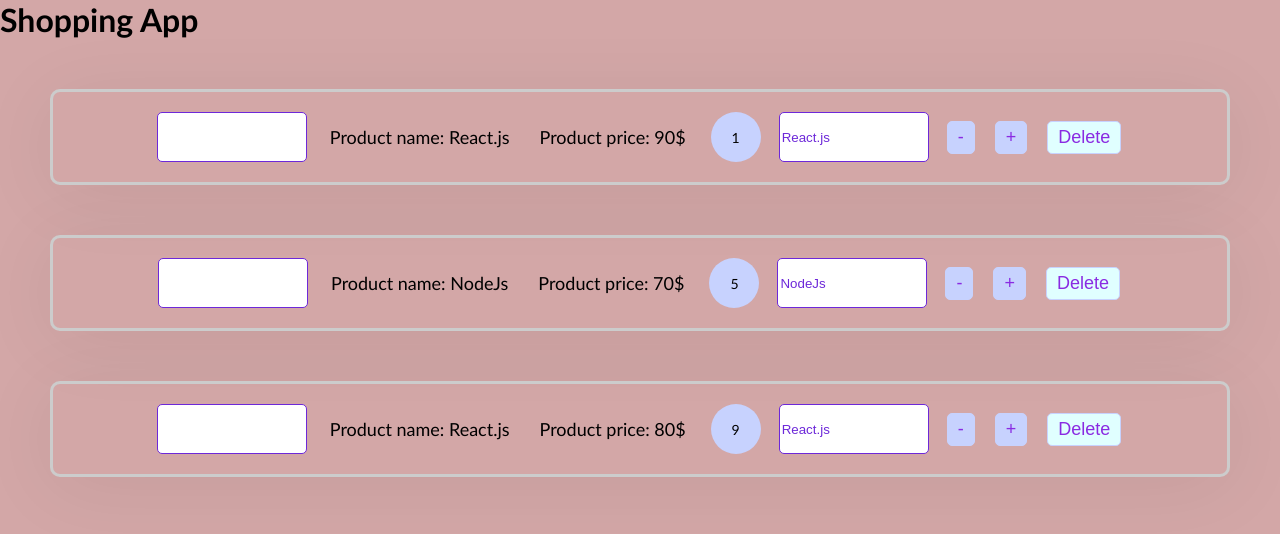
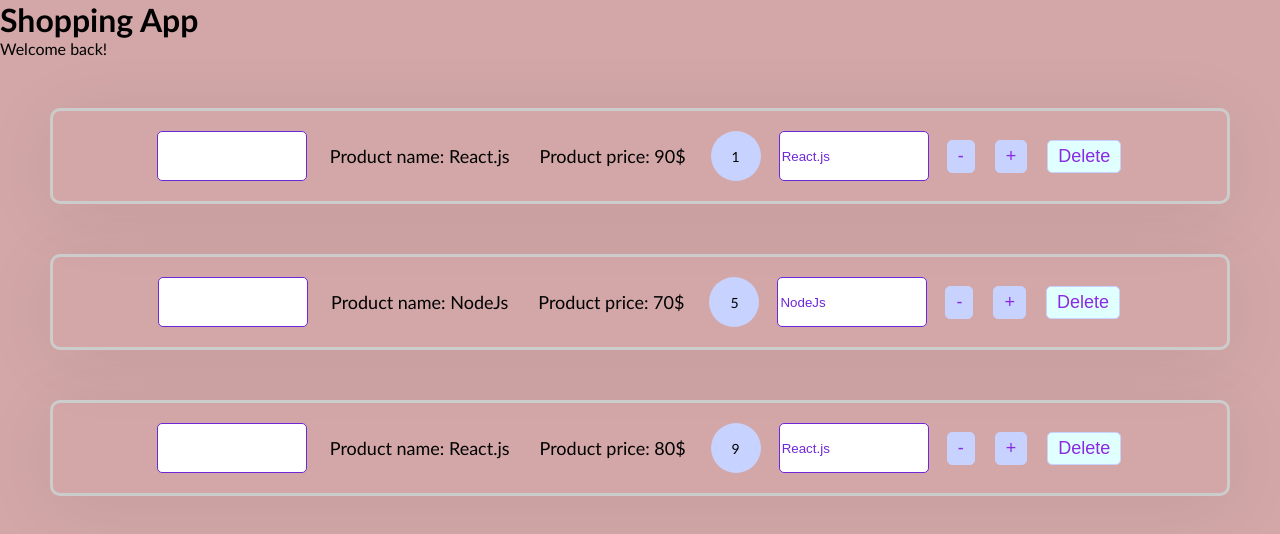
Before and after one commit to Mehrnaz-hmt/React-js-saaheb, a React (Create React App) app: page / in a window 1280 px wide. Shown: the top 534 px of the page. Built offline with nearby package versions, Linux system fonts and the light colour scheme.

Commit message:
seano 1 -movie 30 - conditiona rendering third approach!

```diff
--- a/src/Components/ProductList/ProductList.js
+++ b/src/Components/ProductList/ProductList.js
@@ -66,6 +66,15 @@ export default class ProductList extends Component {
   };
 
   render() {
-    return <div>{this.renderProduct()}</div>;
+    return (
+      <div>
+        {!this.state.products.length ? (
+          <div>Go to shopping!</div>
+        ) : (
+          <div>Welcome back!</div>
+        )}
+        {this.renderProduct()}
+      </div>
+    );
   }
 }
```
